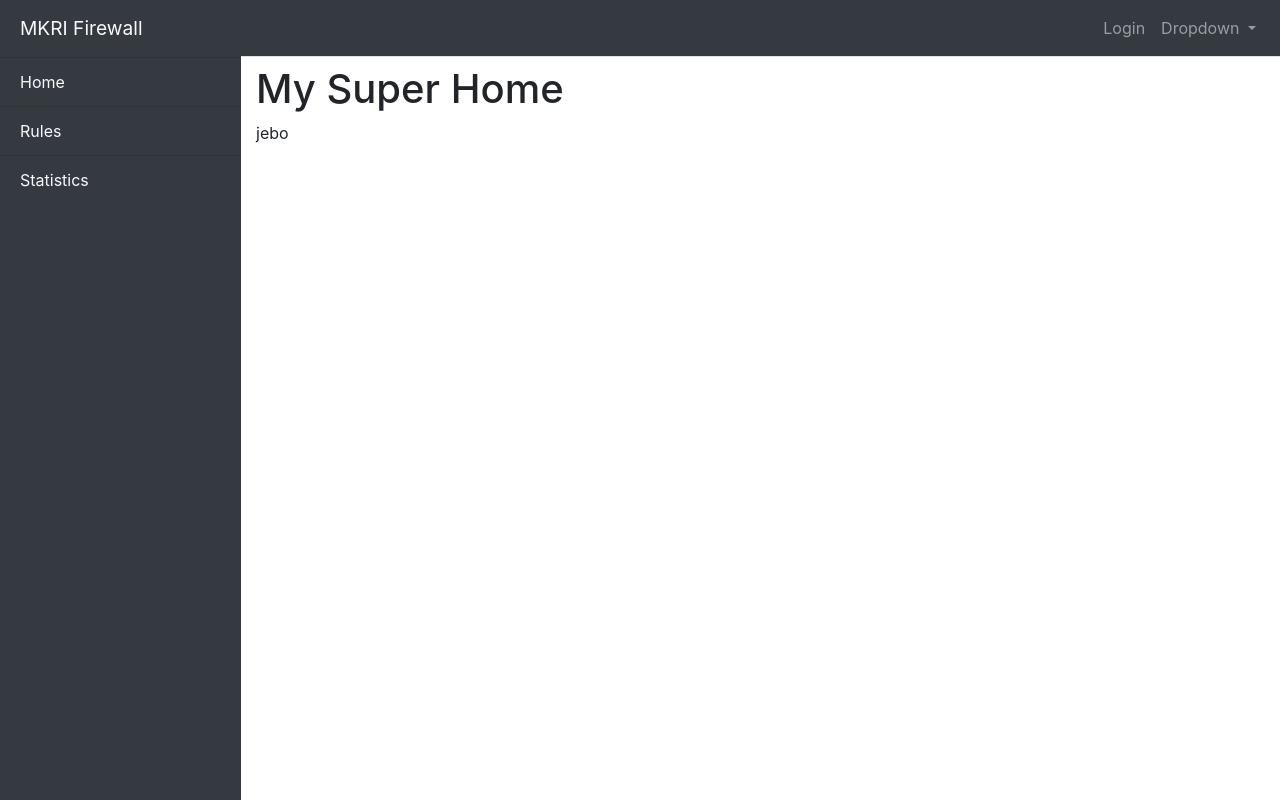
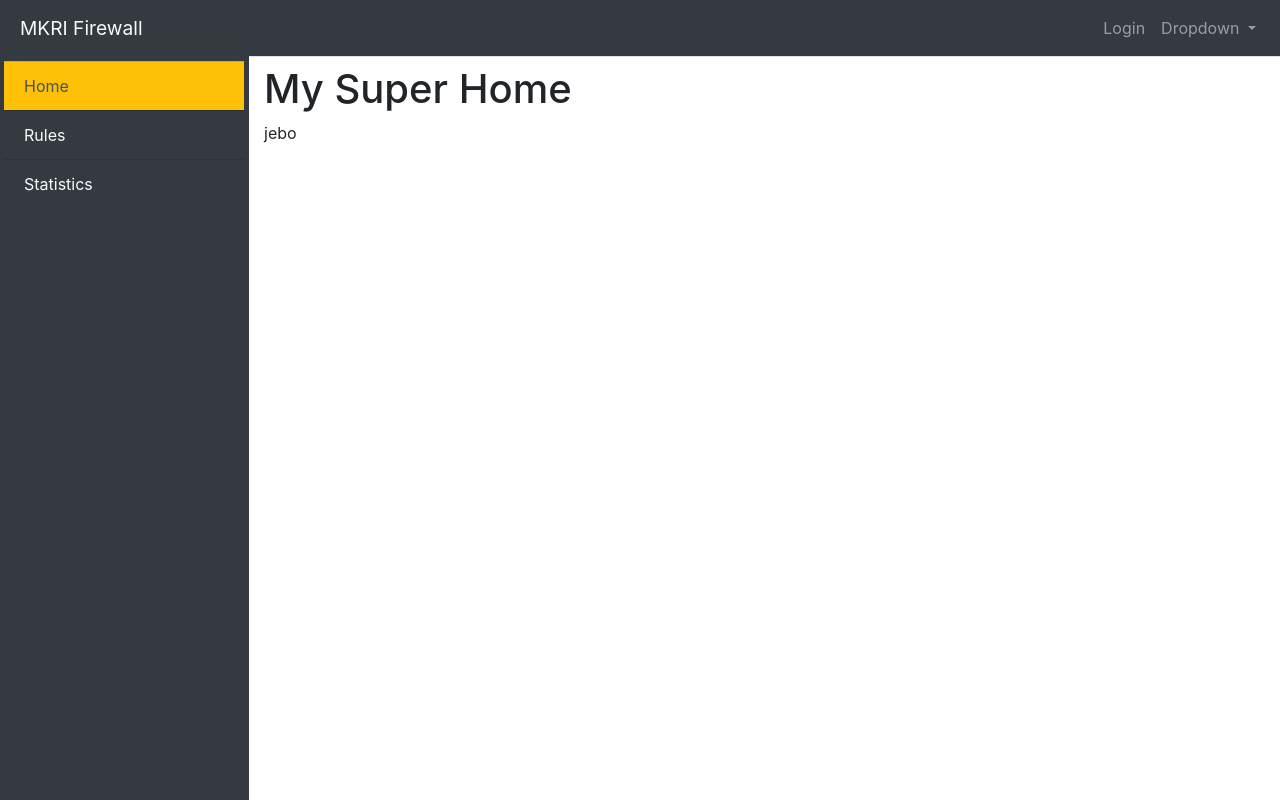
Before and after one commit to adiosnb/MKRI, a Django app: page / in a window 1280 px wide. Run offline with Django 3.2, Linux system fonts and the light colour scheme; some libraries are stand-ins or nearby versions.

Commit message:
[html] coloring current page

```diff
--- a/mkrifirewall/firewall/templates/firewall/base.html
+++ b/mkrifirewall/firewall/templates/firewall/base.html
@@ -26,10 +26,13 @@
     <!-- Sidebar -->
     <div class="bg-dark border-right border-dark" id="sidebar-wrapper">
         <div class="sidebar-heading text-light">MKRI Firewall</div>
-        <div class="list-group list-group-flush">
-            <a href="{% url 'fw-home' %}"  class="list-group-item list-group-item-action text-light bg-dark">Home</a>
-            <a href="{% url 'fw-rules' %}" class="list-group-item list-group-item-action text-light bg-dark">Rules</a>
-            <a href="{% url 'fw-stats' %}" class="list-group-item list-group-item-action text-light bg-dark">Statistics</a>
+        <div class="list-group list-group-flush m-1">
+            {% url 'fw-home' as  home_url %}
+            {% url 'fw-rules' as rules_url %}
+            {% url 'fw-stats' as stats_url %}
+            <a href="{% url 'fw-home' %}"  class="list-group-item list-group-item-action {% ifequal request.path home_url  %}bg-warning{% else %}text-light bg-dark{% endifequal %}">Home</a>
+            <a href="{% url 'fw-rules' %}" class="list-group-item list-group-item-action {% ifequal request.path rules_url %}bg-warning{% else %}text-light bg-dark{% endifequal %}">Rules</a>
+            <a href="{% url 'fw-stats' %}" class="list-group-item list-group-item-action {% ifequal request.path stats_url %}bg-warning{% else %}text-light bg-dark{% endifequal %}">Statistics</a>
         </div>
     </div>
     <!-- /#sidebar-wrapper -->
```
